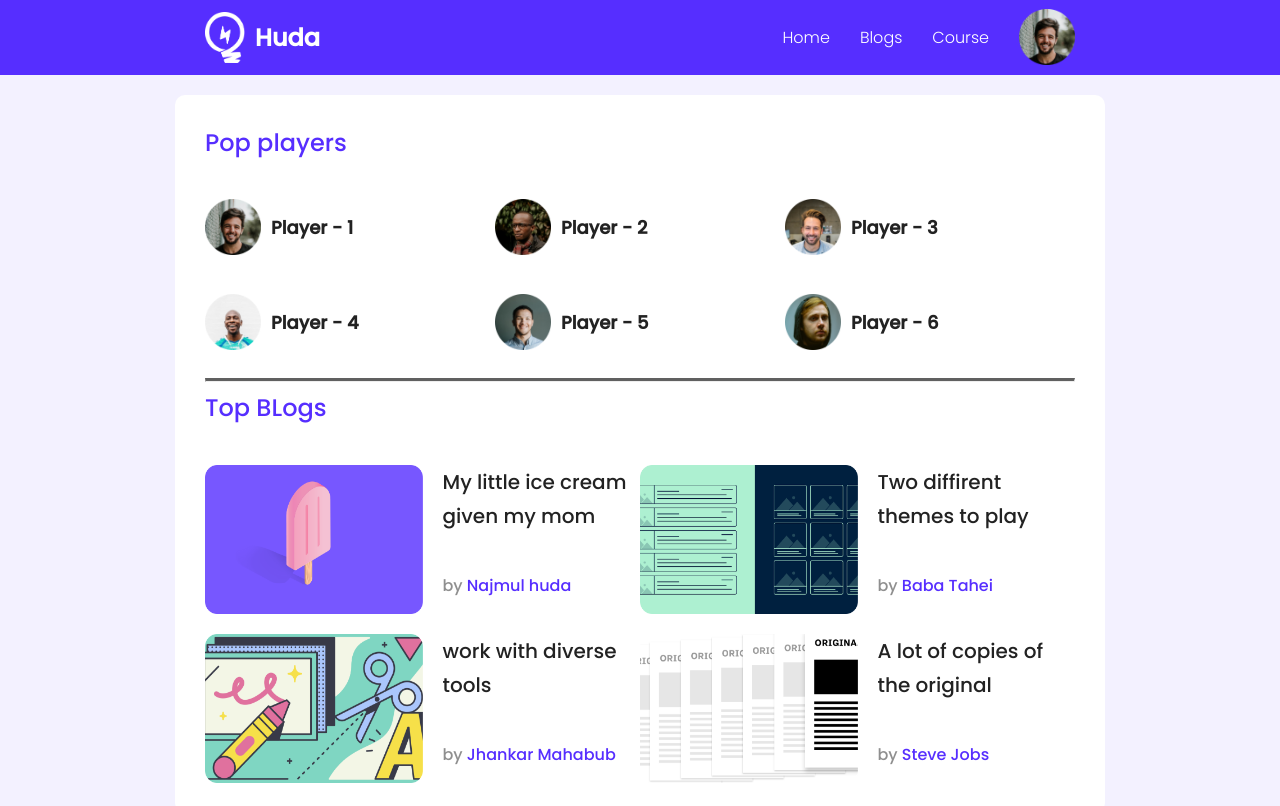
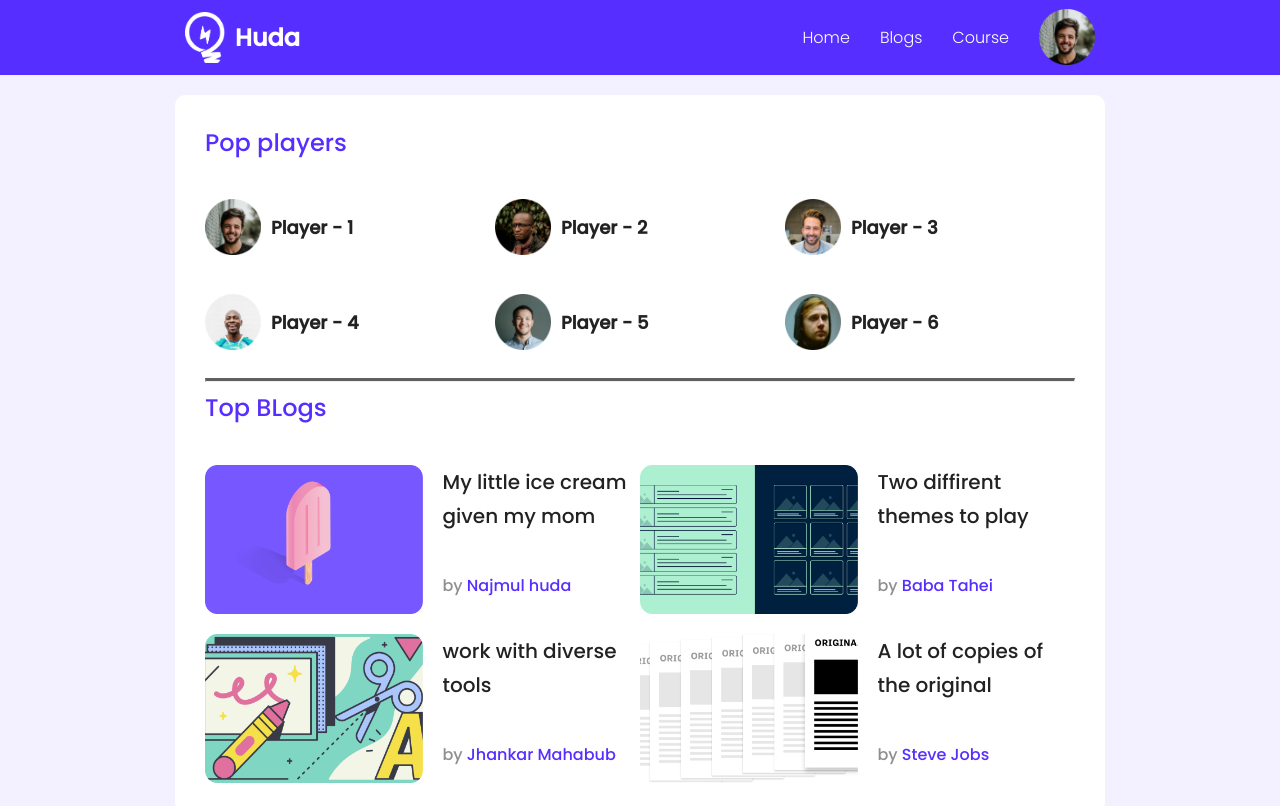
Before and after one commit to kridi32/leaderboard, a plain HTML site: page index.html in a window 1280 px wide. Shown: the top 806 px of the page. Drawn offline with Linux system fonts and the light colour scheme.

Commit message:
navbar padding fixed

```diff
--- a/style.css
+++ b/style.css
@@ -34,6 +34,7 @@ nav.container-top{
     justify-content: space-between;
     background-color: #ffffff00;
     color: white;
+    width: 910px;
 }
 .logo{
     display: flex;
```
